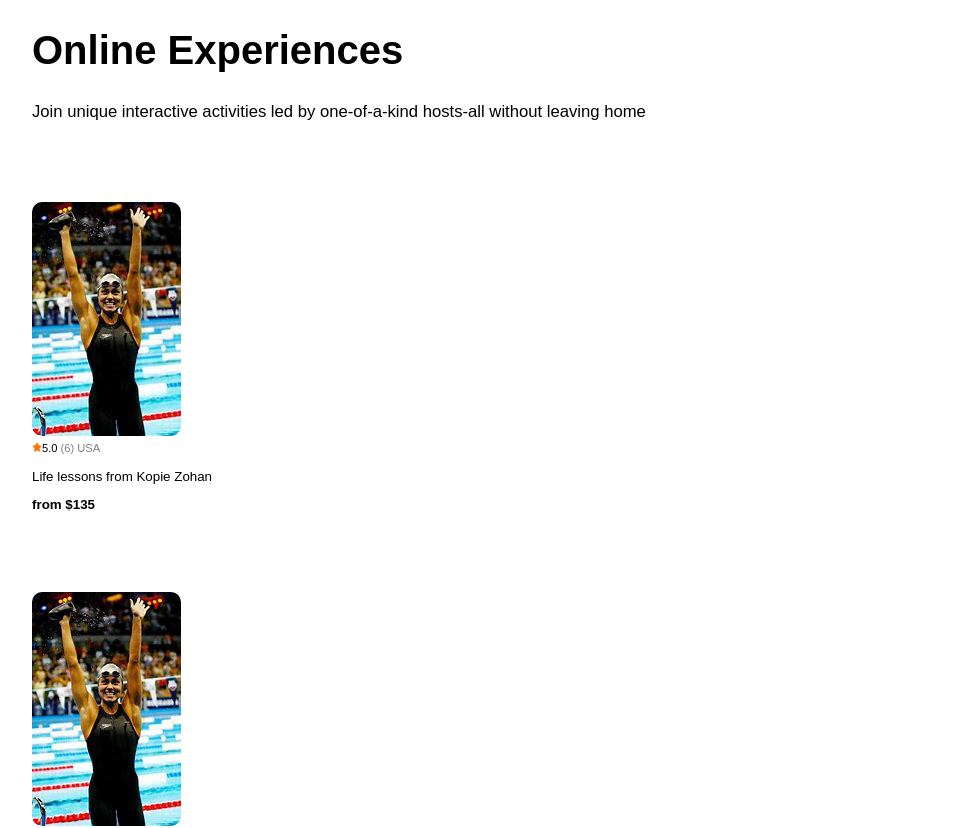
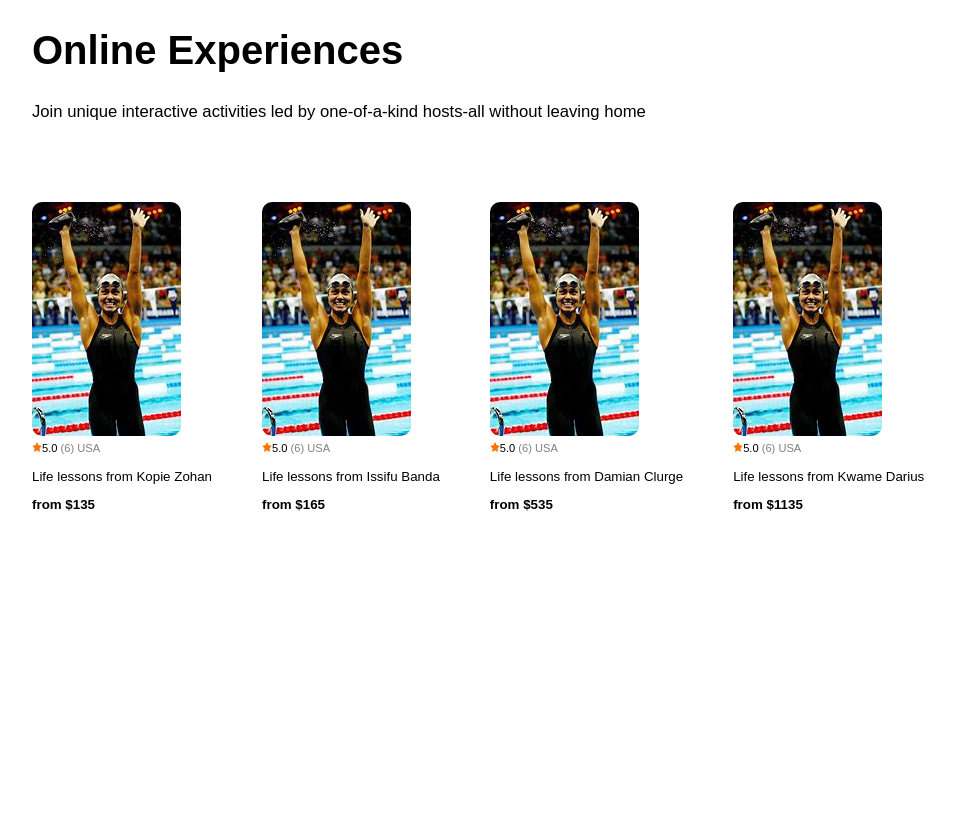
Before and after one commit to leslientodi/air-bnb, a React (Vite) app: page / in a window 1280 px wide. Shown: the part 600-1428 px from the top of the page, without its empty margins (26-981 px from the left). After the commit the page ends 1120 px from the top, so only its background shows below. Built offline with nearby package versions, Linux system fonts and the light colour scheme.

Commit message:
flexed card images

```diff
--- a/src/App.css
+++ b/src/App.css
@@ -22,10 +22,11 @@ body {
 
 }
 
-.card-images > img {
+.card-images > div >img {
   margin-left: 50px;
   margin-top: 80px;
   border-radius: 10px;
+
 }
 
 
@@ -38,3 +39,7 @@ body {
 .grey {
   color: gray;
 }
+
+.cards {
+  display: flex;
+}
--- a/src/App.jsx
+++ b/src/App.jsx
@@ -9,30 +9,34 @@ function App (){
     <>
       <NavBar />
       <Grid />
+      <div className='cards'>
         <Card
-      img="../src/images/star.jpeg"
+        img="../src/images/swimmer.jpeg"
         rating="5.0"
         country= "USA"
         title="Life lessons from Kopie Zohan"
         price="from $135" />
 
-      <Card img="../src/images/star.jpeg"
+        <Card img="../src/images/swimmer.jpeg"
         rating="5.0"
         country= "USA"
         title="Life lessons from Issifu Banda"
         price="from $165" />
 
-      <Card img="../src/images/star.jpeg"
+        <Card img="../src/images/swimmer.jpeg"
         rating="5.0"
         country= "USA"
         title="Life lessons from Damian Clurge"
         price="from $535" />
 
-      <Card img="../src/images/star.jpeg"
+        <Card img="../src/images/swimmer.jpeg"
         rating="5.0"
         country= "USA"
         title="Life lessons from Kwame Darius"
         price="from $1135" />
+
+      </div>
+
 
 
     </>
--- a/src/Card.jsx
+++ b/src/Card.jsx
@@ -1,23 +1,28 @@
 import React from "react";
 
-export function Card (props) {
+export function Card ({img, rating, country, title, price}) {
     return (
         <>
         <div className="card-images">
-            <img src="../src/images/swimmer.jpeg"></img>
+            <div>
+                <img src={img}></img>
+                <div className="rating">
+                    <img src="../src/images/star.jpeg" width='10px' className="star"></img>
+                    <small>{rating}</small>
+                    <small className="grey"> (6) </small>
+                    <small className="grey">    {country}</small>
+                    <p>{title}</p>
+                    <strong>{price}</strong>
+
+                </div>
+
+            </div>
+
 
 
 
         </div>
-        <div className="rating">
-            <img src="../src/images/star.jpeg" width='10px' className="star"></img>
-            <small>5.0</small>
-            <small className="grey"> (6) </small>
-            <small className="grey">    USA</small>
-            <p>{props.title}</p>
-            <strong>{props.price}</strong>
 
-        </div>
 
 
 
```
Lines whose indentation alone changed are shown as unchanged.
